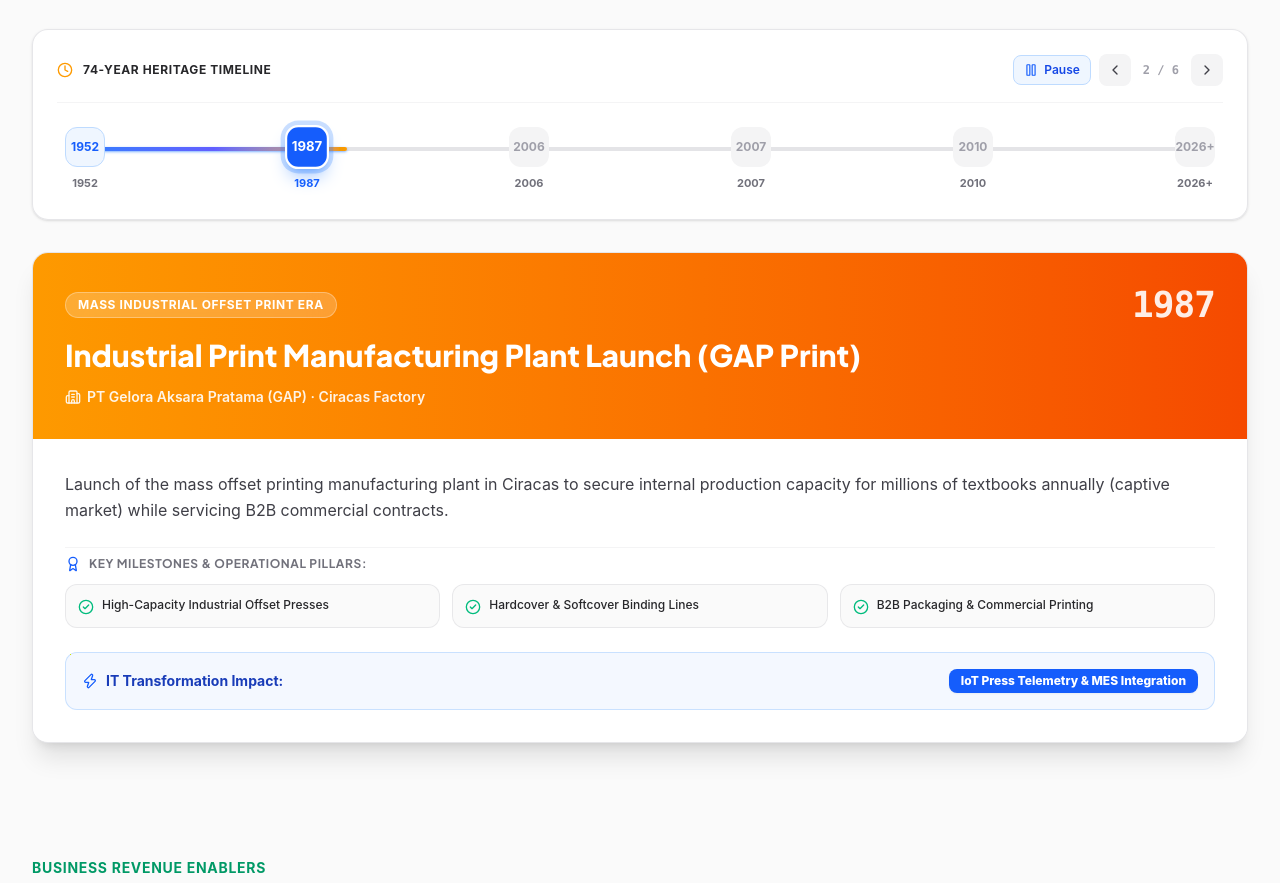
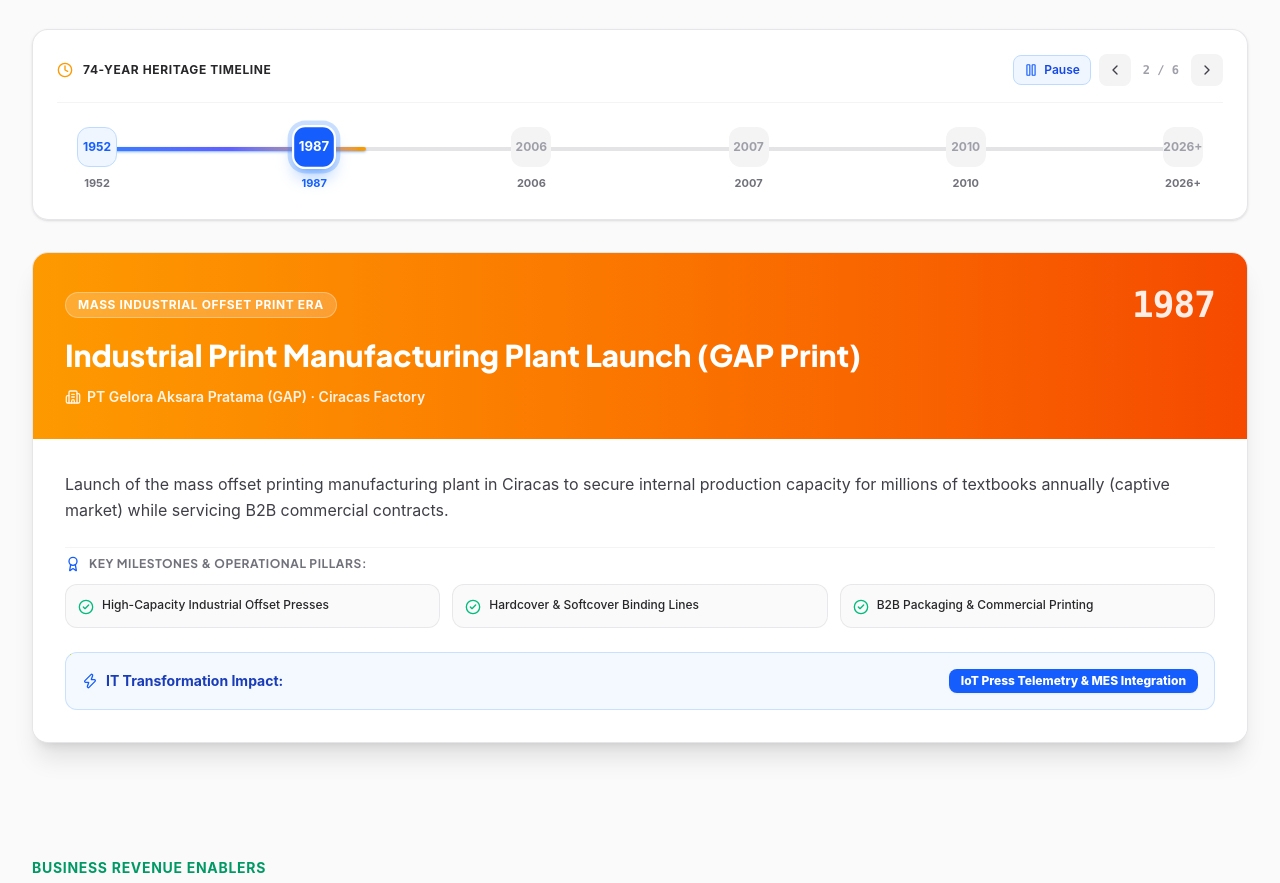
Before and after one commit to okihita/portfolio, a Next.js app: page /erlangga/subsidiaries in a window 1280 px wide. Shown: the part 2426-3309 px from the top of the page. Built offline with nearby package versions, Linux system fonts and the light colour scheme.

Commit message:
fix(erlangga): constrain timeline background & laser track bounds to exact center of first and last year nodes

```diff
--- a/components/erlangga/ErlanggaHistoricalTimeline.tsx
+++ b/components/erlangga/ErlanggaHistoricalTimeline.tsx
@@ -320,19 +320,19 @@
         </div>
 
         {/* STEPPER RAIL WITH LIQUID LASER PROGRESS LINE */}
-        <div className="relative pt-2 pb-1 overflow-x-auto scrollbar-none">
-          {/* Laser Progress Line Background */}
-          <div className="absolute top-[28px] left-6 right-6 h-1 bg-zinc-200 dark:bg-zinc-800/80 rounded-full z-0" />
+        <div className="relative pt-2 pb-1 px-5 overflow-x-auto scrollbar-none">
+          {/* Background Track Line: Starts at center of first node (36px) and ends at center of last node (36px) */}
+          <div className="absolute top-[28px] left-[36px] right-[36px] h-1 bg-zinc-200 dark:bg-zinc-800/80 rounded-full z-0" />
 
           {/* Active Liquid Laser Line */}
           <div
-            className="absolute top-[28px] left-6 h-1 bg-gradient-to-r from-blue-500 via-indigo-500 to-amber-500 rounded-full z-0 transition-all duration-75 shadow-sm shadow-blue-500/50"
+            className="absolute top-[28px] left-[36px] h-1 bg-gradient-to-r from-blue-500 via-indigo-500 to-amber-500 rounded-full z-0 transition-all duration-75 shadow-sm shadow-blue-500/50"
             style={{
-              width: `calc(${totalLaserWidthPercent}% - ${totalLaserWidthPercent > 0 ? "1.5rem" : "0px"})`
+              width: `calc((100% - 72px) * ${totalLaserWidthPercent / 100})`
             }}
           />
 
-          <div className="flex items-center justify-between min-w-[650px] relative z-10 px-2">
+          <div className="flex items-center justify-between min-w-[650px] relative z-10">
             {TIMELINE_EVENTS.map((ev, idx) => {
               const isActive = idx === activeIndex;
               const isPast = idx < activeIndex;
```
